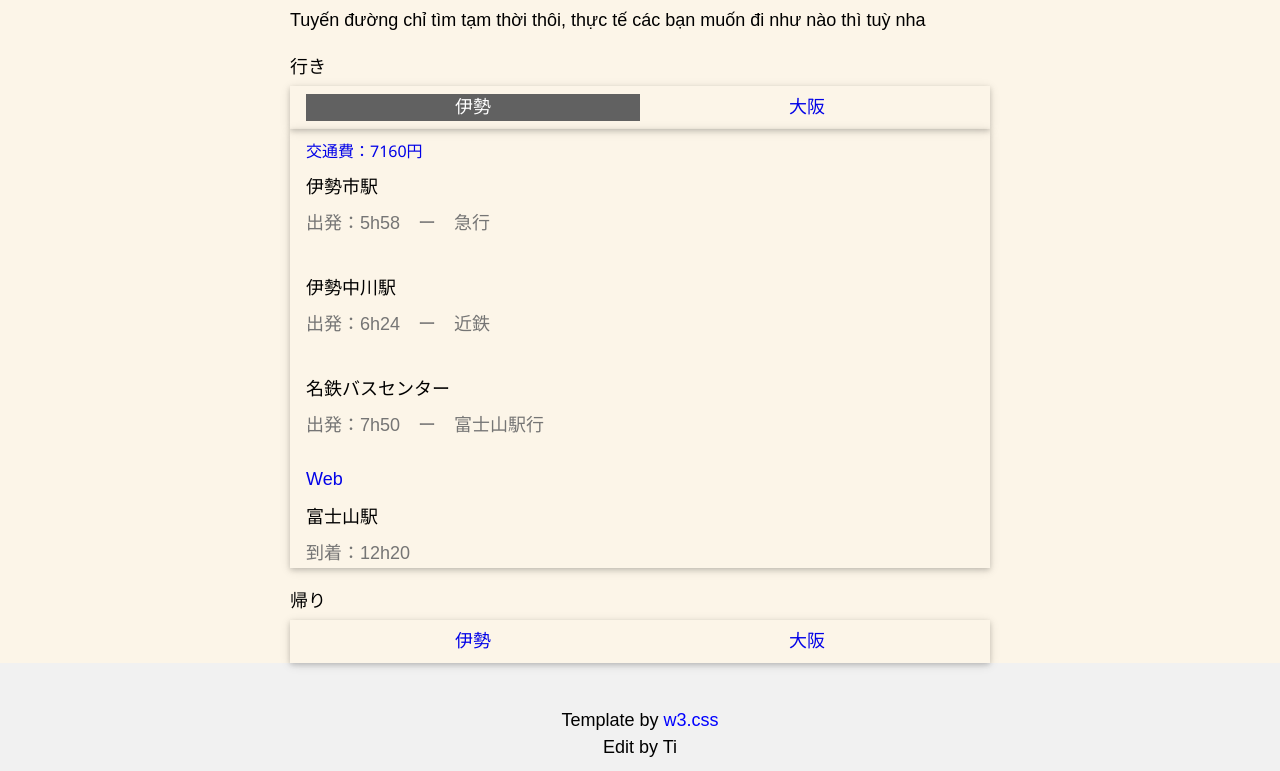
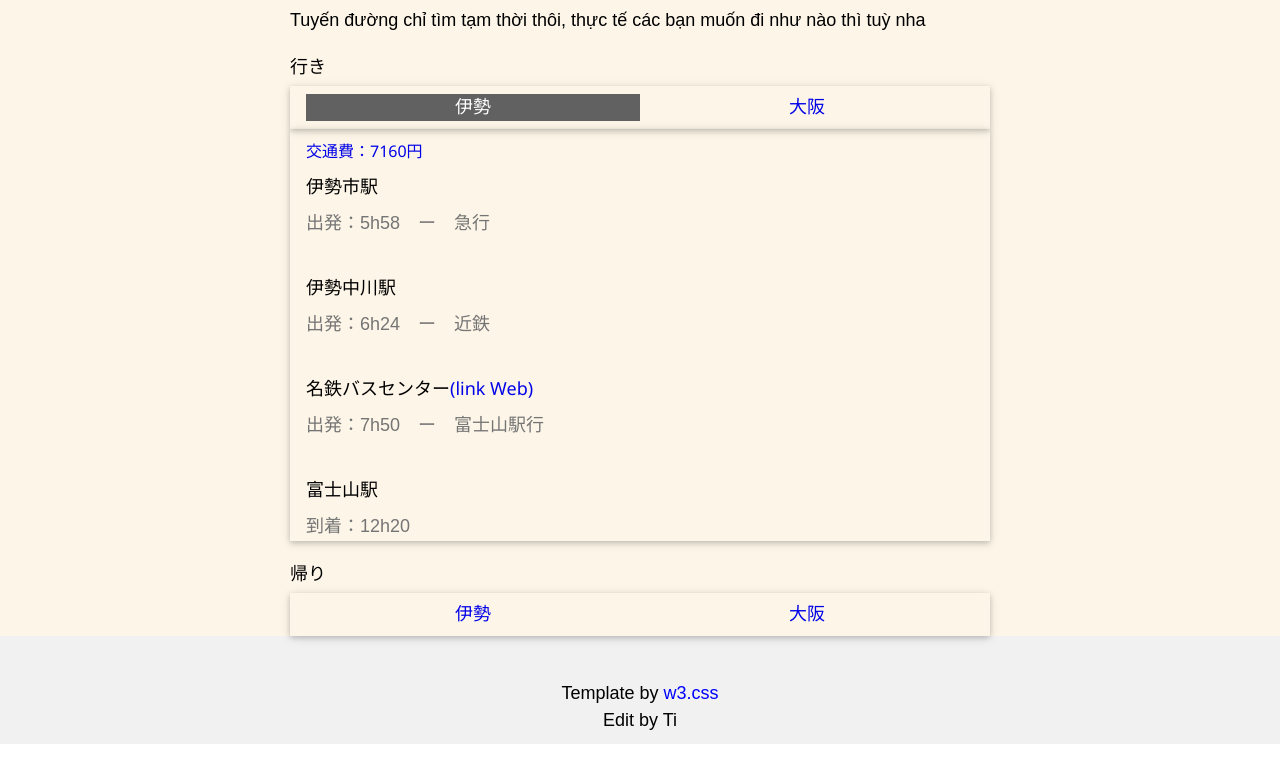
Before and after one commit to Tee28/Tee28.github.io, a plain HTML site: page FujiSchedule/index.html in a window 1280 px wide. Shown: the part 2798-3569 px from the top of the page. After the commit the page ends 3542 px from the top, so only its background shows below. Drawn offline with nearby package versions, Linux system fonts and the light colour scheme.

Commit message:
Update index.html

```diff
--- a/FujiSchedule/index.html
+++ b/FujiSchedule/index.html
@@ -253,9 +253,8 @@
           <h5>伊勢中川駅</h5>
           <p class="w3-text-grey">出発：6h24　ー　近鉄</p><br>
 
-          <h5>名鉄バスセンター</h5>
+          <h5>名鉄バスセンター<a target="_blank" href="https://www.meitetsu-bus.co.jp/express/fujigoko/#time">(link Web)</a></h5>
           <p class="w3-text-grey">出発：7h50　ー　富士山駅行</p><br>
-          <a target="_blank" href="https://www.meitetsu-bus.co.jp/express/fujigoko/#time">Web</a>
 
           <h5>富士山駅</h5>
           <p class="w3-text-grey">到着：12h20</p>
```
